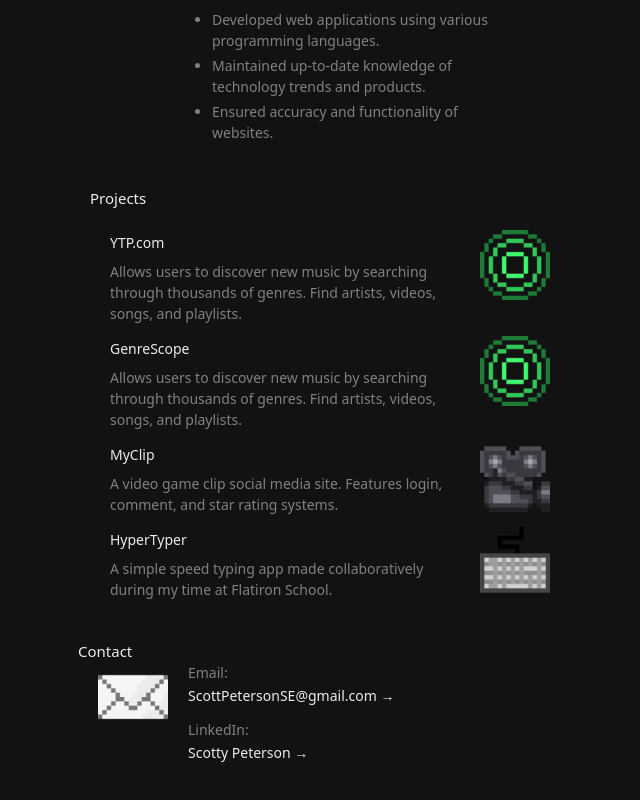
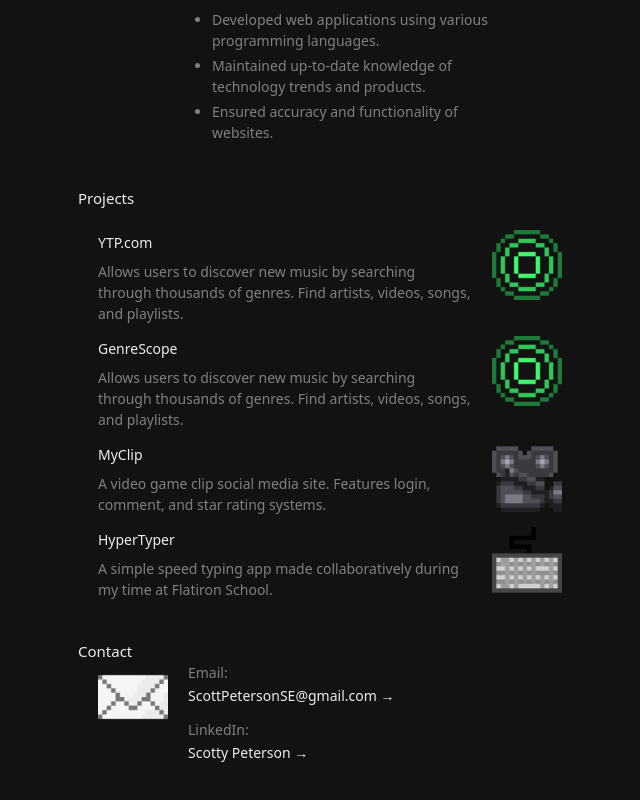
Before and after one commit to Scottsdaaale/portfolio-v2, a Next.js app: page / in a window 1280 px wide. Shown: the part 1632-2432 px from the top of the page, without its empty margins (320-960 px from the left). Built offline with nearby package versions, Linux system fonts and the light colour scheme.

Commit message:
removed padding

```diff
--- a/app/components/routes/dev/Projects.js
+++ b/app/components/routes/dev/Projects.js
@@ -56,7 +56,7 @@ function Projects() {
   ];
 
   return (
-    <div className='mb-10 px-3'>
+    <div className='mb-10 '>
       <h2 className='mb-5'>Projects</h2>
       {projectInfo.map((info, index) => (
         <Project
```
